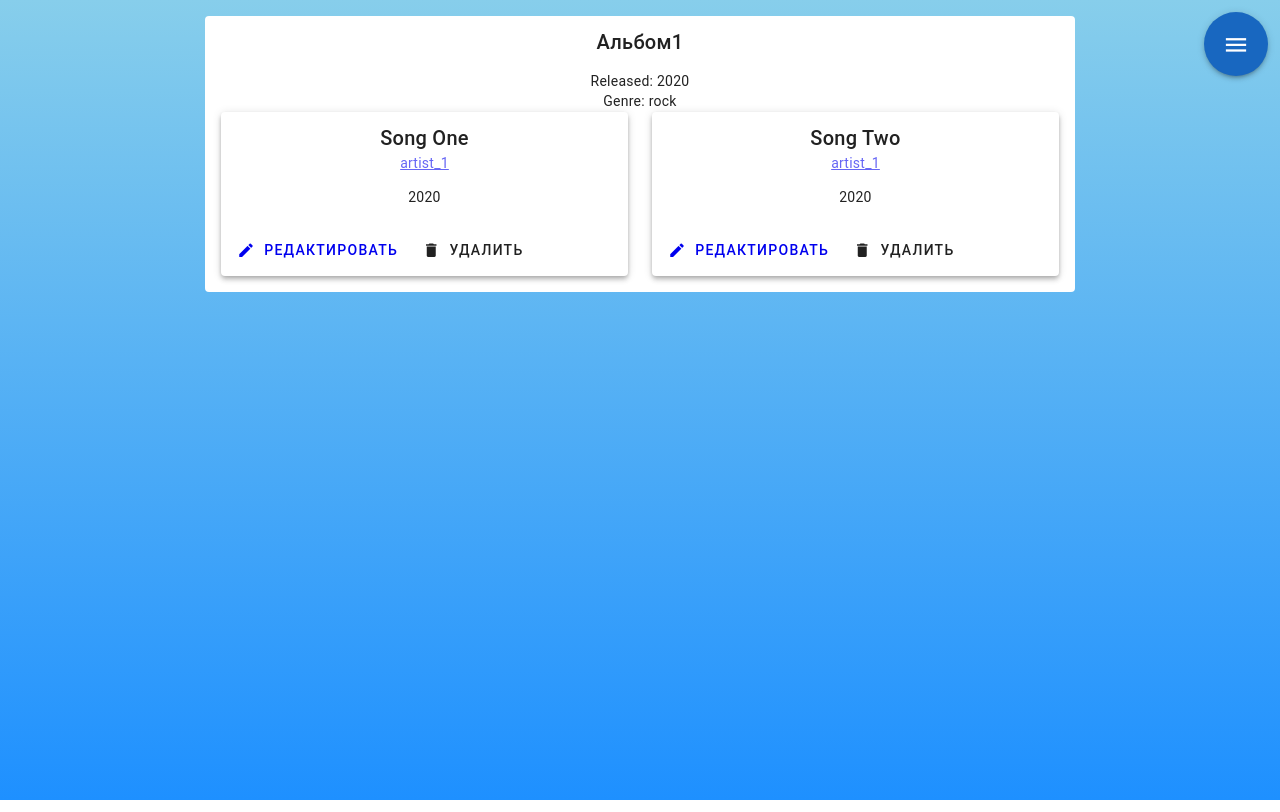
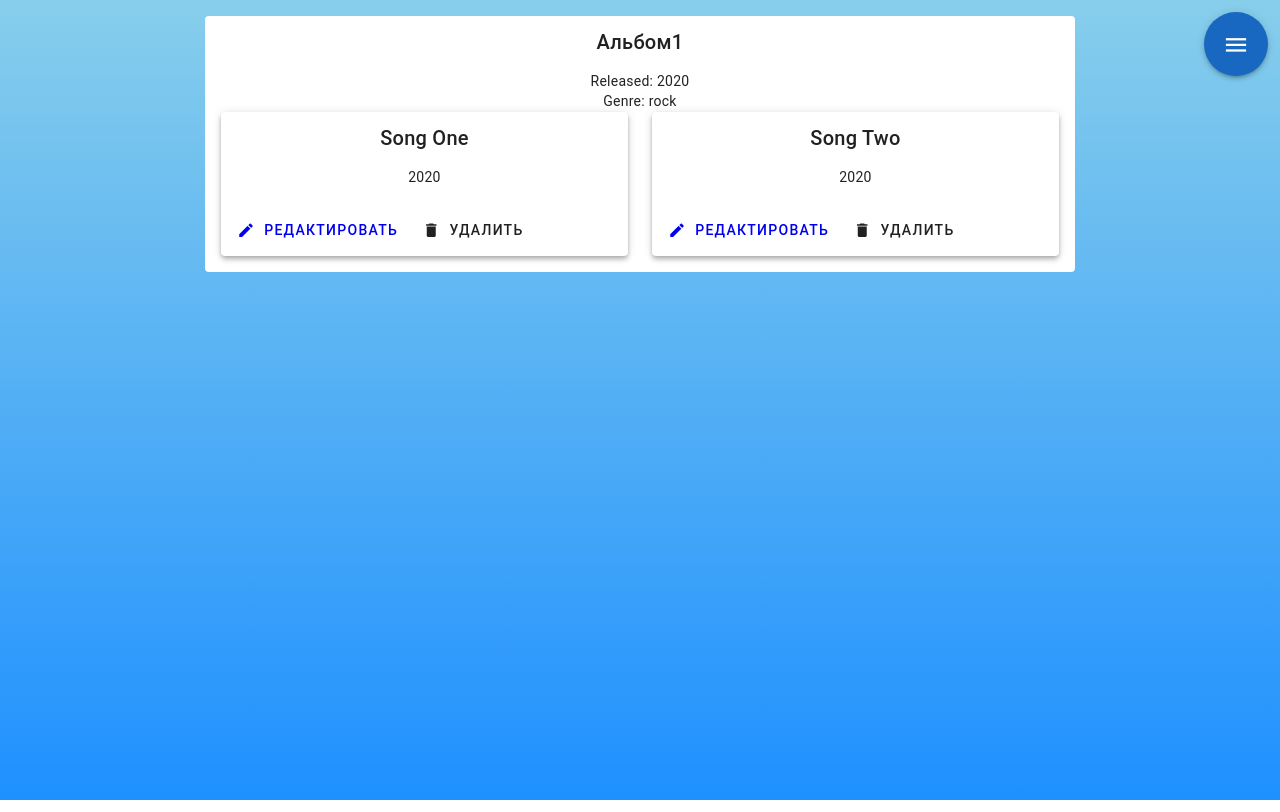
Before and after one commit to kstasiie/music-catalog, a Nuxt app: page /album in a window 1280 px wide. Built offline with nearby package versions, Linux system fonts and the light colour scheme.

Commit message:
fix TrackCard

```diff
--- a/components/TrackCard.vue
+++ b/components/TrackCard.vue
@@ -3,8 +3,8 @@ defineProps<{
   track: {
     title: string;
     year: string;
-    artist_id: string;
-    album_id: string;
+    artist_name: string;
+    album_name: string;
   };
 }>();
 </script>
@@ -14,13 +14,13 @@ defineProps<{
       <v-card-title> {{ track.title }} </v-card-title>
 
       <v-card-subtitle>
-        <NuxtLink to="/artist">{{ track.artist_id }}</NuxtLink>
+        <NuxtLink to="/artist">{{ track.artist_name }}</NuxtLink>
       </v-card-subtitle>
     </v-card-item>
 
     <v-card-text>
       {{ track.year }}
-      <NuxtLink to="/album">{{ track.album_id }}</NuxtLink>
+      <NuxtLink to="/album">{{ track.album_name }}</NuxtLink>
     </v-card-text>
     <template class="d-flex justify-center" v-slot:actions>
       <NuxtLink to="/add-track"
```
